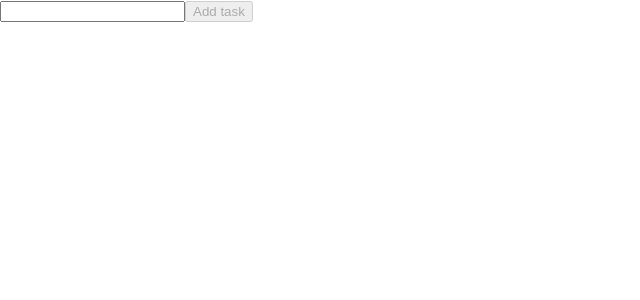
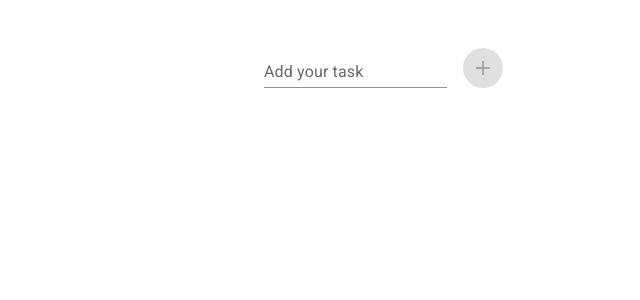
Before and after one commit to IvaHolesinska/TODO-list, a React (Create React App) app in the folder todo-list/: page / in a window 1280 px wide. Shown: the top 300 px of the page, without its empty margins (0-640 px from the left). Built offline with nearby package versions, Linux system fonts and the light colour scheme.

Commit message:
Material UI library & edit README.md

```diff
--- a/todo-list/package.json
+++ b/todo-list/package.json
@@ -3,6 +3,10 @@
   "version": "0.1.0",
   "private": true,
   "dependencies": {
+    "@emotion/react": "^11.9.3",
+    "@emotion/styled": "^11.9.3",
+    "@mui/icons-material": "^5.8.4",
+    "@mui/material": "^5.8.5",
     "@testing-library/jest-dom": "^5.16.4",
     "@testing-library/react": "^13.3.0",
     "@testing-library/user-event": "^13.5.0",
--- a/todo-list/public/index.html
+++ b/todo-list/public/index.html
@@ -2,42 +2,21 @@
 <html lang="en">
   <head>
     <meta charset="utf-8" />
-    <link rel="icon" href="%PUBLIC_URL%/favicon.ico" />
     <meta name="viewport" content="width=device-width, initial-scale=1" />
-    <meta name="theme-color" content="#000000" />
-    <meta
-      name="description"
-      content="Web site created using create-react-app"
-    />
-    <link rel="apple-touch-icon" href="%PUBLIC_URL%/logo192.png" />
-    <!--
-      manifest.json provides metadata used when your web app is installed on a
-      user's mobile device or desktop. See https://developers.google.com/web/fundamentals/web-app-manifest/
-    -->
+    <meta name="description" content="Web site created using create-react-app" />
     <link rel="manifest" href="%PUBLIC_URL%/manifest.json" />
-    <!--
-      Notice the use of %PUBLIC_URL% in the tags above.
-      It will be replaced with the URL of the `public` folder during the build.
-      Only files inside the `public` folder can be referenced from the HTML.
-
-      Unlike "/favicon.ico" or "favicon.ico", "%PUBLIC_URL%/favicon.ico" will
-      work correctly both with client-side routing and a non-root public URL.
-      Learn how to configure a non-root public URL by running `npm run build`.
-    -->
-    <title>React App</title>
+    <link
+      rel="stylesheet"
+      href="https://fonts.googleapis.com/css?family=Roboto:300,400,500,700&display=swap" />
+    <style>
+      * {
+        font-family: "Roboto", sans-serif;
+      }
+    </style>
+    <title>TODO-list</title>
   </head>
   <body>
     <noscript>You need to enable JavaScript to run this app.</noscript>
     <div id="root"></div>
-    <!--
-      This HTML file is a template.
-      If you open it directly in the browser, you will see an empty page.
-
-      You can add webfonts, meta tags, or analytics to this file.
-      The build step will place the bundled scripts into the <body> tag.
-
-      To begin the development, run `npm start` or `yarn start`.
-      To create a production bundle, use `npm run build` or `yarn build`.
-    -->
   </body>
 </html>
--- a/todo-list/src/Screens/ListScreen.tsx
+++ b/todo-list/src/Screens/ListScreen.tsx
@@ -1,5 +1,11 @@
 import React, { ChangeEvent, FormEvent, useEffect, useState } from "react"
+
 import { nanoid } from "nanoid"
+
+/** material UI library */
+import { Box, Button, Fab, List, ListItem, ListItemText, TextField } from "@mui/material"
+import DeleteTwoToneIcon from "@mui/icons-material/DeleteTwoTone"
+import AddIcon from "@mui/icons-material/Add"
 
 type Props = {}
 
@@ -19,6 +25,7 @@ const ListScreen: React.FC<Props> = () => {
     setNewTask(e.target.value)
   }
 
+  /** date and time of creating task */
   useEffect(() => {
     const today = new Date()
     const date = today.getDate() + ". " + (today.getMonth() + 1) + ". " + today.getFullYear()
@@ -43,26 +50,44 @@ const ListScreen: React.FC<Props> = () => {
   const sameValue = tasks.some((task) => task.name === newTask)
 
   return (
-    <div>
-      <form onSubmit={handleSubmit}>
-        <input type="text" value={newTask} onChange={handleNewTaskValue} />
-        <button disabled={!newTask || sameValue === true} type="submit">
-          Add task
-        </button>
-      </form>
+    <Box
+      sx={{ flexGrow: 1, maxWidth: 752, margin: "auto", marginTop: 5 }}
+      component="form"
+      onSubmit={handleSubmit}>
+      <TextField
+        id="standard-basic"
+        label="Add your task"
+        variant="standard"
+        color="success"
+        value={newTask}
+        onChange={handleNewTaskValue}
+      />
+      <Fab
+        size="small"
+        disabled={!newTask || sameValue === true}
+        type="submit"
+        color="success"
+        aria-label="add"
+        sx={{ marginTop: 1, marginLeft: 2 }}>
+        <AddIcon />
+      </Fab>
 
       {/** list of tasks */}
-      <ul>
+      <List sx={{ width: "100%", maxWidth: 360, bgcolor: "background.paper" }}>
         {tasks.map((task) => (
-          <div key={task.id}>
-            <li>
-              <span>{task.name}</span> <span>{task.date}</span>
-              <button onClick={() => handleDelete(task)}>delete</button>
-            </li>
-          </div>
+          <ListItem key={task.id}>
+            <ListItemText>{task.name}</ListItemText> <ListItemText>{task.date}</ListItemText>
+            <Button
+              onClick={() => handleDelete(task)}
+              variant="outlined"
+              color="error"
+              endIcon={<DeleteTwoToneIcon />}>
+              delete
+            </Button>
+          </ListItem>
         ))}
-      </ul>
-    </div>
+      </List>
+    </Box>
   )
 }
 
```
Also changed, not shown: 2 other files (tests, documents, lock files or other folders).
